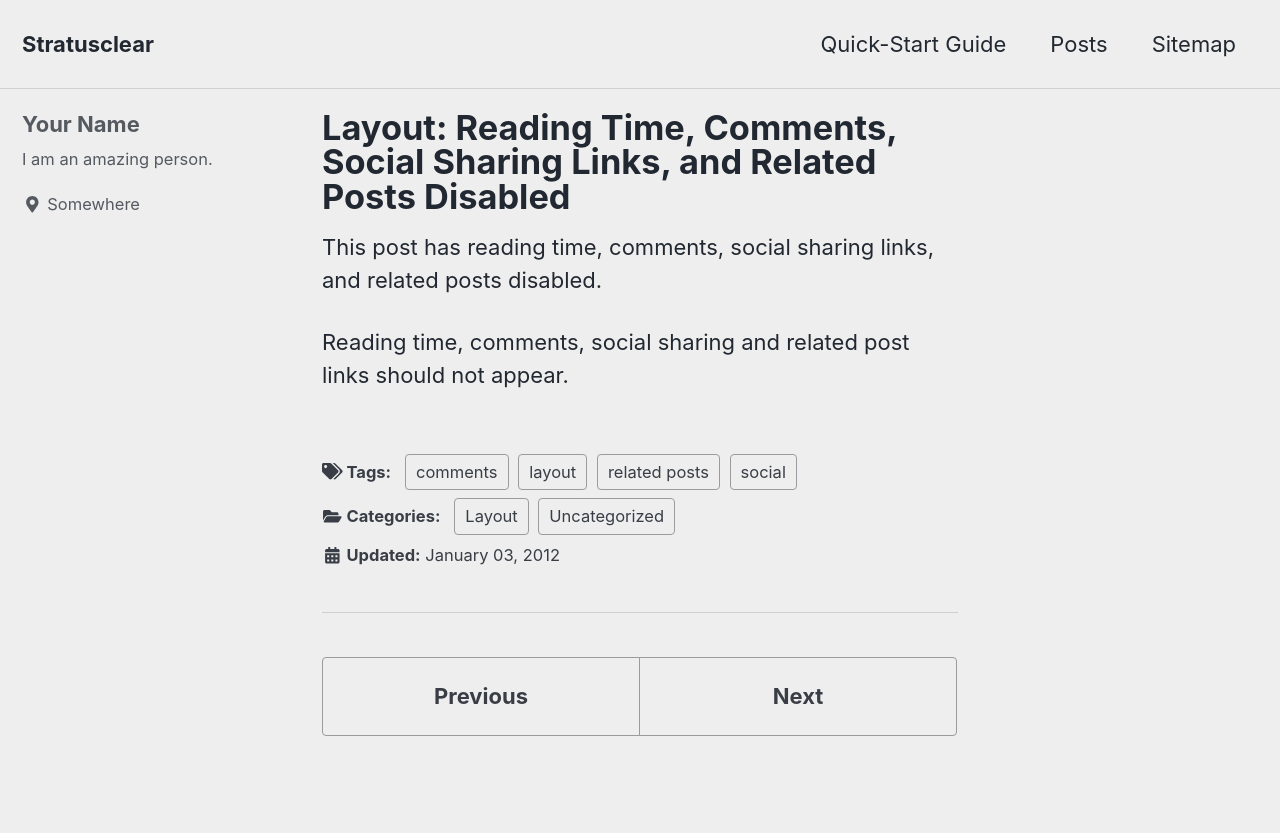
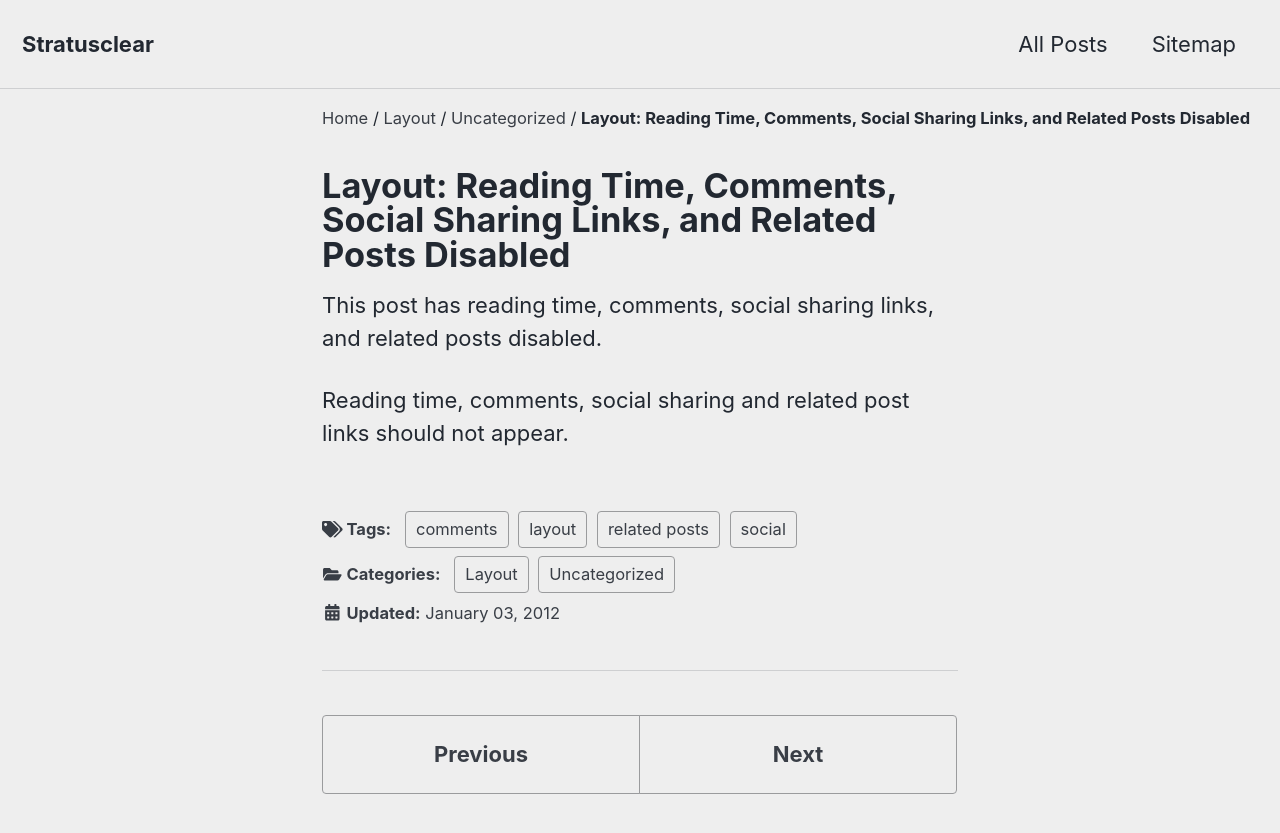
Before and after one commit to stratusrob/testonly, a Jekyll site: the page built from _posts/2012-01-03-layout-read-time-comments-sharing-related-posts-disabled.md, in a window 1280 px wide and 900 px high. Shown: the top 833 px of the window. Built offline with Jekyll 4.4.1, drawn with Linux system fonts in a browser that asks for light colours; cached includes are drawn as plain includes.

```diff
--- a/_config.yml
+++ b/_config.yml
@@ -26,7 +26,7 @@ repository               : # GitHub username/repo-name e.g. "mmistakes/minimal-m
 teaser                   : # path of fallback teaser image, e.g. "/assets/images/500x300.png"
 logo                     : # path of logo image to display in the masthead, e.g. "/assets/images/88x88.png"
 masthead_title           : # overrides the website title displayed in the masthead, use " " for no title
-# breadcrumbs            : false # true, false (default)
+breadcrumbs            : true # true, false (default)
 words_per_minute         : 200
 comments:
   provider               : # false (default), "disqus", "discourse", "facebook", "google-plus", "staticman", "staticman_v2", "utterances", "custom"
@@ -105,31 +105,39 @@ analytics:
 
 
 # Site Author
-author:
-  name             : "Your Name"
-  avatar           : # path of avatar image, e.g. "/assets/images/bio-photo.jpg"
-  bio              : "I am an amazing person."
-  location         : "Somewhere"
-  email            :
-  links:
-    - label: "Email"
-      icon: "fas fa-fw fa-envelope-square"
-      # url: mailto:your.name@email.com
-    - label: "Website"
-      icon: "fas fa-fw fa-link"
-      # url: "https://your-website.com"
-    - label: "Twitter"
-      icon: "fab fa-fw fa-twitter-square"
-      # url: "https://twitter.com/"
-    - label: "Facebook"
-      icon: "fab fa-fw fa-facebook-square"
-      # url: "https://facebook.com/"
-    - label: "GitHub"
-      icon: "fab fa-fw fa-github"
-      # url: "https://github.com/"
-    - label: "Instagram"
-      icon: "fab fa-fw fa-instagram"
-      # url: "https://instagram.com/"
+# author:
+#   name             : "Your Name"
+#   avatar           : # path of avatar image, e.g. "/assets/images/bio-photo.jpg"
+#   bio              : "I am an amazing person."
+#   location         : "Somewhere"
+#   email            :
+#   links:
+#     - label: "Email"
+#       icon: "fas fa-fw fa-envelope-square"
+#       # url: mailto:your.name@email.com
+#     - label: "Website"
+#       icon: "fas fa-fw fa-link"
+#       # url: "https://your-website.com"
+#     - label: "Twitter"
+#       icon: "fab fa-fw fa-twitter-square"
+#       # url: "https://twitter.com/"
+#     - label: "Facebook"
+#       icon: "fab fa-fw fa-facebook-square"
+#       # url: "https://facebook.com/"
+#     - label: "GitHub"
+#       icon: "fab fa-fw fa-github"
+#       # url: "https://github.com/"
+#     - label: "Instagram"
+#       icon: "fab fa-fw fa-instagram"
+#       # url: "https://instagram.com/"
+
+sidebar:
+  - title: "Ads"
+    image: http://placehold.it/350x250
+    image_alt: "image"
+    text: "Some text here."
+  - title: "Another ads"
+    text: "More text here."
 
 
 # Site Footer
--- a/_data/navigation.yml
+++ b/_data/navigation.yml
@@ -1,10 +1,10 @@
 # main links
 main:
-  - title: "Quick-Start Guide"
-    url: https://mmistakes.github.io/minimal-mistakes/docs/quick-start-guide/
+  #- title: "Quick-Start Guide"
+  #  url: https://mmistakes.github.io/minimal-mistakes/docs/quick-start-guide/
   # - title: "About"
   #   url: https://mmistakes.github.io/minimal-mistakes/about/
-  - title: "Posts"
+  - title: "All Posts"
     url: /year-archive/
   # - title: "Sample Collections"
   #   url: /collection-archive/
```
